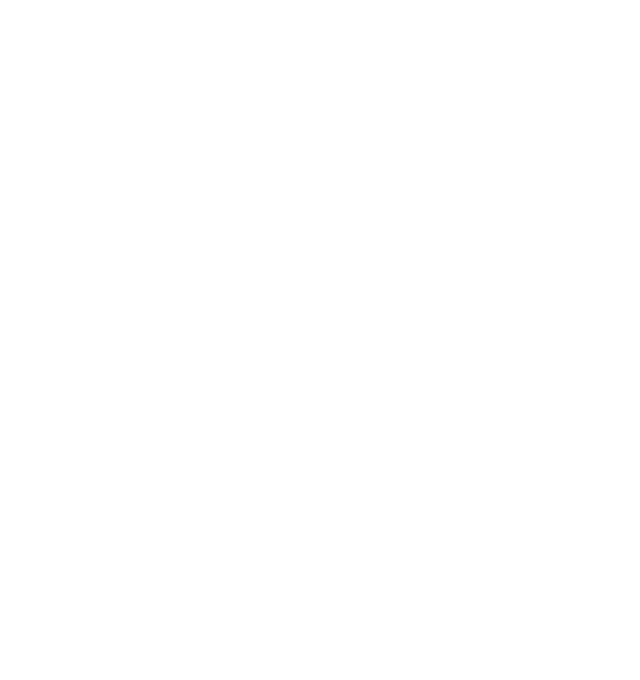
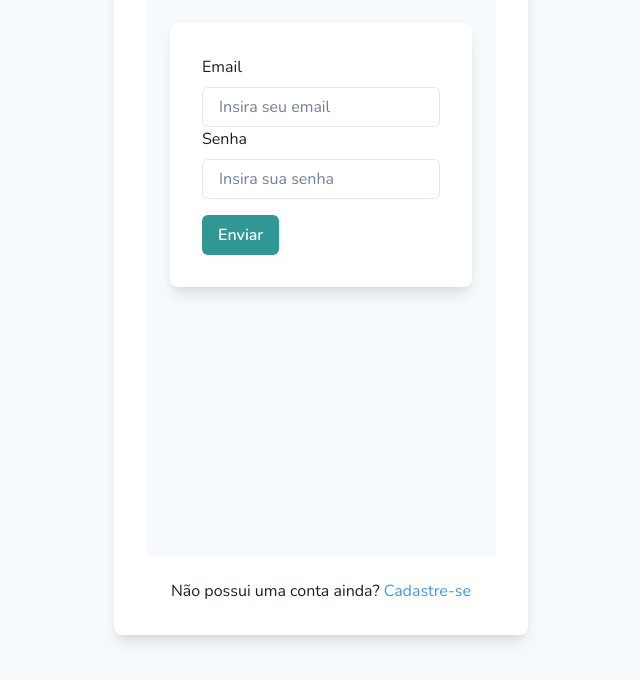
Before and after one commit to esterfrazao/my-little-company, a React (Create React App) app: page / in a window 1280 px wide. Shown: the part 400-1080 px from the top of the page, without its empty margins (319-959 px from the left). Before the commit the page ends 800 px from the top, so only its background shows below. Built offline with nearby package versions, Linux system fonts and the light colour scheme.

Commit message:
feat(style): implements chakra provider

```diff
--- a/src/App.js
+++ b/src/App.js
@@ -1,13 +1,15 @@
 import Router from "./routes";
 import GlobalStyle from "./styles/global";
+import { ToastContainer } from "./utils/toast";
 
-function App() {
+const App = () => {
   return (
     <div className="App">
       <GlobalStyle />
       <Router />
+      <ToastContainer />
     </div>
   );
-}
+};
 
 export default App;
--- a/src/components/Form/index.jsx
+++ b/src/components/Form/index.jsx
@@ -7,6 +7,10 @@
   FormControl,
   Input,
   Button,
+  Box,
+  Stack,
+  useColorModeValue,
+  Flex,
 } from "@chakra-ui/react";
 
 const Form = ({ schema, fields }) => {
@@ -23,22 +27,48 @@
   }
 
   return (
+    <Flex
+      minH={"100vh"}
+      align={"center"}
+      justify={"center"}
+      bg={useColorModeValue("gray.50", "gray.800")}
+    >
+      <Stack spacing={8} mx={"auto"} maxW={"lg"} py={12} px={6}>
+        <Box
+          rounded={"lg"}
+          bg={useColorModeValue("white", "gray.700")}
+          boxShadow={"lg"}
+          p={8}
+        >
+          <Stack spacing={4}>
             <form onSubmit={handleSubmit(onSubmit)}>
               {fields?.map((input, i) => (
                 <FormControl key={i} isInvalid={errors[input.name]}>
                   <FormLabel htmlFor="name">{input.title}</FormLabel>
                   <Input
+                    type={input.type}
                     id={input.id}
                     placeholder={input.placeholder}
                     {...register(input.name)}
                   />
-          <FormErrorMessage>{errors[input.name]?.message}</FormErrorMessage>
+                  <FormErrorMessage>
+                    {errors[input.name]?.message}
+                  </FormErrorMessage>
                 </FormControl>
               ))}
-      <Button mt={4} colorScheme="teal" isLoading={isSubmitting} type="submit">
+              <Button
+                mt={4}
+                colorScheme="teal"
+                isLoading={isSubmitting}
+                type="submit"
+              >
                 Enviar
               </Button>
             </form>
+          </Stack>
+        </Box>
+      </Stack>
+    </Flex>
   );
 };
 
--- a/src/index.js
+++ b/src/index.js
@@ -3,14 +3,17 @@
 import App from "./App";
 import reportWebVitals from "./reportWebVitals";
 import { BrowserRouter } from "react-router-dom";
+import { ChakraProvider } from "@chakra-ui/react";
 
 const root = ReactDOM.createRoot(document.getElementById("root"));
 root.render(
-  <BrowserRouter>
-    <React.StrictMode>
-      <App />
-    </React.StrictMode>
-  </BrowserRouter>
+  <ChakraProvider>
+    <BrowserRouter>
+      <React.StrictMode>
+        <App />
+      </React.StrictMode>
+    </BrowserRouter>
+  </ChakraProvider>
 );
 
 reportWebVitals();
--- a/src/pages/Login/index.jsx
+++ b/src/pages/Login/index.jsx
@@ -1,3 +1,13 @@
+import {
+  Box,
+  Flex,
+  Heading,
+  Link,
+  Stack,
+  Text,
+  useColorModeValue,
+} from "@chakra-ui/react";
+
 import Form from "../../components/Form";
 import { loginSchema } from "../../schemas/yupSchemas";
 
@@ -7,20 +17,49 @@
       id: "email",
       name: "email",
       title: "Email",
+      type: "email",
       placeholder: "Insira seu email",
     },
     {
       id: "password",
       name: "password",
       title: "Senha",
+      type: "password",
       placeholder: "Insira sua senha",
     },
   ];
 
   return (
-    <>
-      <Form schema={loginSchema} fields={fields} />
-    </>
+    <Flex
+      minH={"100vh"}
+      align={"center"}
+      justify={"center"}
+      bg={useColorModeValue("gray.50", "gray.800")}
+    >
+      <Stack spacing={8} mx={"auto"} maxW={"lg"} py={12} px={6}>
+        <Stack align={"center"}>
+          <Heading fontSize={"4xl"} textAlign={"center"}>
+            Login
+          </Heading>
+        </Stack>
+        <Box
+          rounded={"lg"}
+          bg={useColorModeValue("white", "gray.700")}
+          boxShadow={"lg"}
+          p={8}
+        >
+          <Form schema={loginSchema} fields={fields} />
+          <Stack pt={6}>
+            <Text align={"center"}>
+              Não possui uma conta ainda?{" "}
+              <Link to="/register" color={"blue.400"}>
+                Cadastre-se
+              </Link>
+            </Text>
+          </Stack>
+        </Box>
+      </Stack>
+    </Flex>
   );
 };
 
```
Lines whose indentation alone changed are shown as unchanged.
